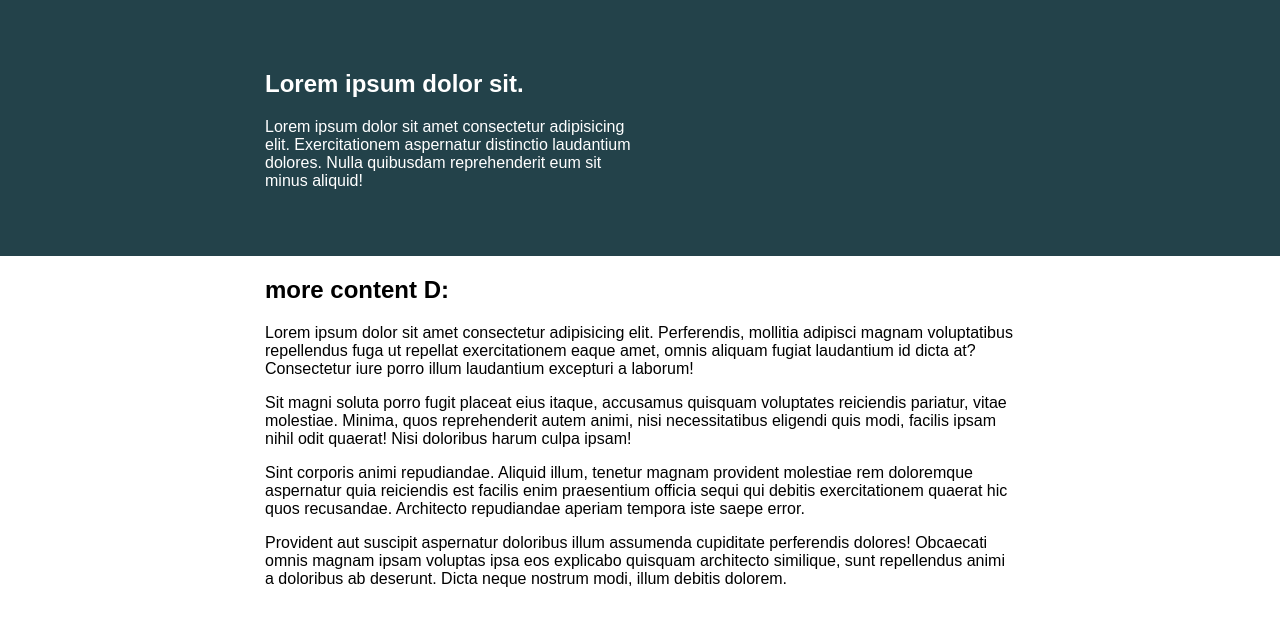
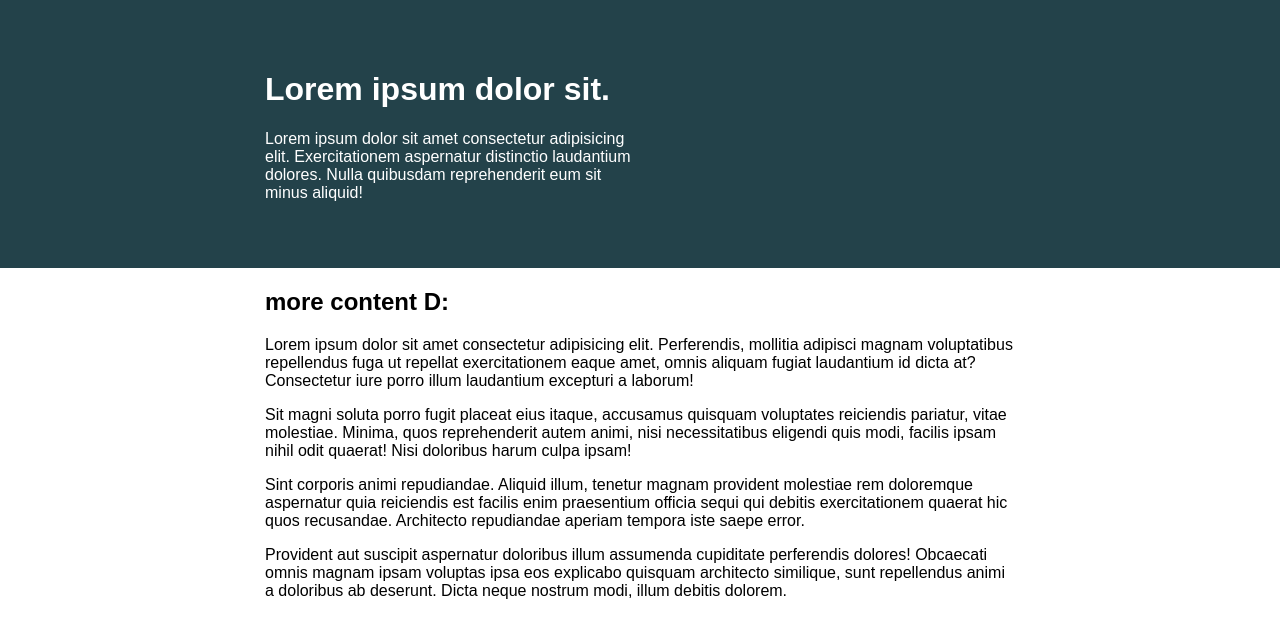
Before and after one commit to ronaldpaek/conquering-responsive-layouts, a plain HTML site: page challenge02/index.html in a window 1280 px wide. Drawn offline with Linux system fonts and the light colour scheme.

Commit message:
challenge2 answer

```diff
--- a/challenge02/index.html
+++ b/challenge02/index.html
@@ -8,23 +8,22 @@
     <link rel="stylesheet" href="style.css">
 </head>
 <body>
-
-    <section class="top-section">
+    <div class="intro">
         <div class="container">
             <div class="intro-content">
                 <h1>Lorem ipsum dolor sit.</h1>
                 <p>Lorem ipsum dolor sit amet consectetur adipisicing elit. Exercitationem aspernatur distinctio laudantium dolores. Nulla quibusdam reprehenderit eum sit minus aliquid!</p>
             </div>
         </div>
-    </section>
+    </div>
 
-    <div class="bottom container">
+
+    <div class="container">
         <h2>more content D:</h2>
         <p>Lorem ipsum dolor sit amet consectetur adipisicing elit. Perferendis, mollitia adipisci magnam voluptatibus repellendus fuga ut repellat exercitationem eaque amet, omnis aliquam fugiat laudantium id dicta at? Consectetur iure porro illum laudantium excepturi a laborum!</p>
         <p>Sit magni soluta porro fugit placeat eius itaque, accusamus quisquam voluptates reiciendis pariatur, vitae molestiae. Minima, quos reprehenderit autem animi, nisi necessitatibus eligendi quis modi, facilis ipsam nihil odit quaerat! Nisi doloribus harum culpa ipsam!</p>
         <p>Sint corporis animi repudiandae. Aliquid illum, tenetur magnam provident molestiae rem doloremque aspernatur quia reiciendis est facilis enim praesentium officia sequi qui debitis exercitationem quaerat hic quos recusandae. Architecto repudiandae aperiam tempora iste saepe error.</p>
         <p>Provident aut suscipit aspernatur doloribus illum assumenda cupiditate perferendis dolores! Obcaecati omnis magnam ipsam voluptas ipsa eos explicabo quisquam architecto similique, sunt repellendus animi a doloribus ab deserunt. Dicta neque nostrum modi, illum debitis dolorem.</p>
     </div>
-
 </body>
 </html>
--- a/challenge02/style.css
+++ b/challenge02/style.css
@@ -27,19 +27,14 @@ body {
   width: 80%;
   max-width: 750px;
   margin: 0 auto;
+}
+
+.intro {
   color: white;
+  background: #23424a;
   padding: 50px 0;
 }
 
 .intro-content {
   width: 50%;
 }
-
-.top-section {
-  background: #23424a;
-}
-
-.bottom {
-  color: black;
-  padding: 0;
-}
```
